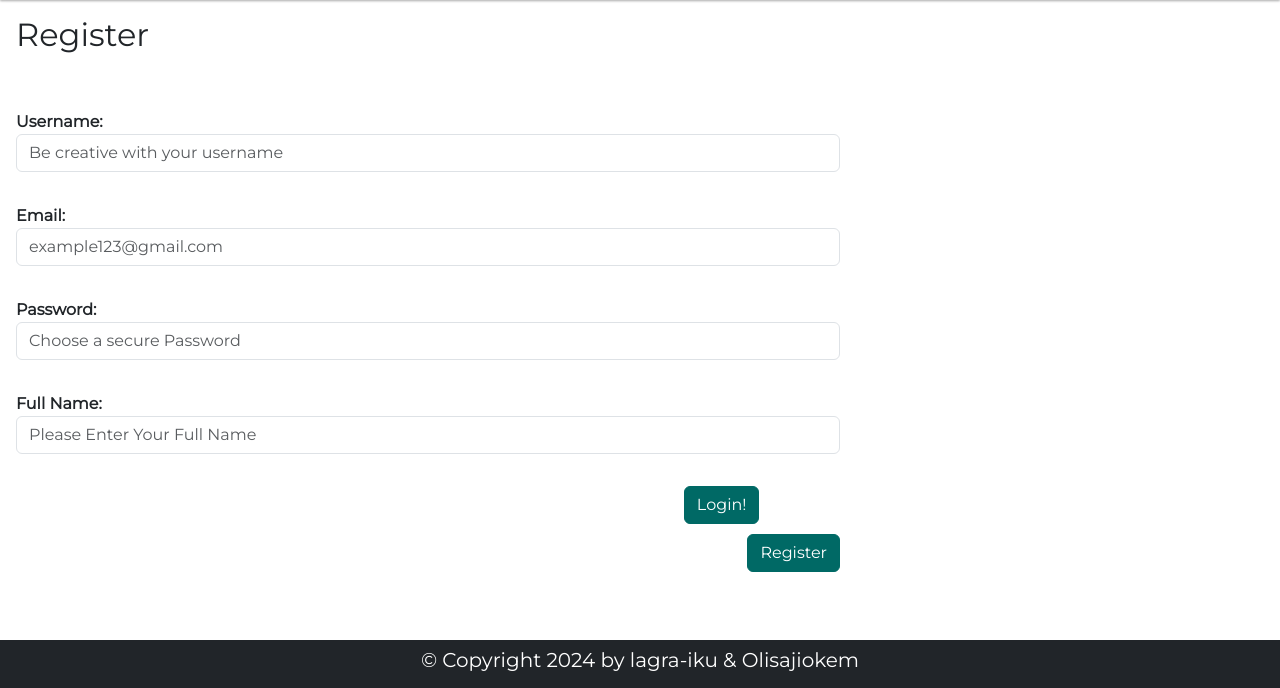
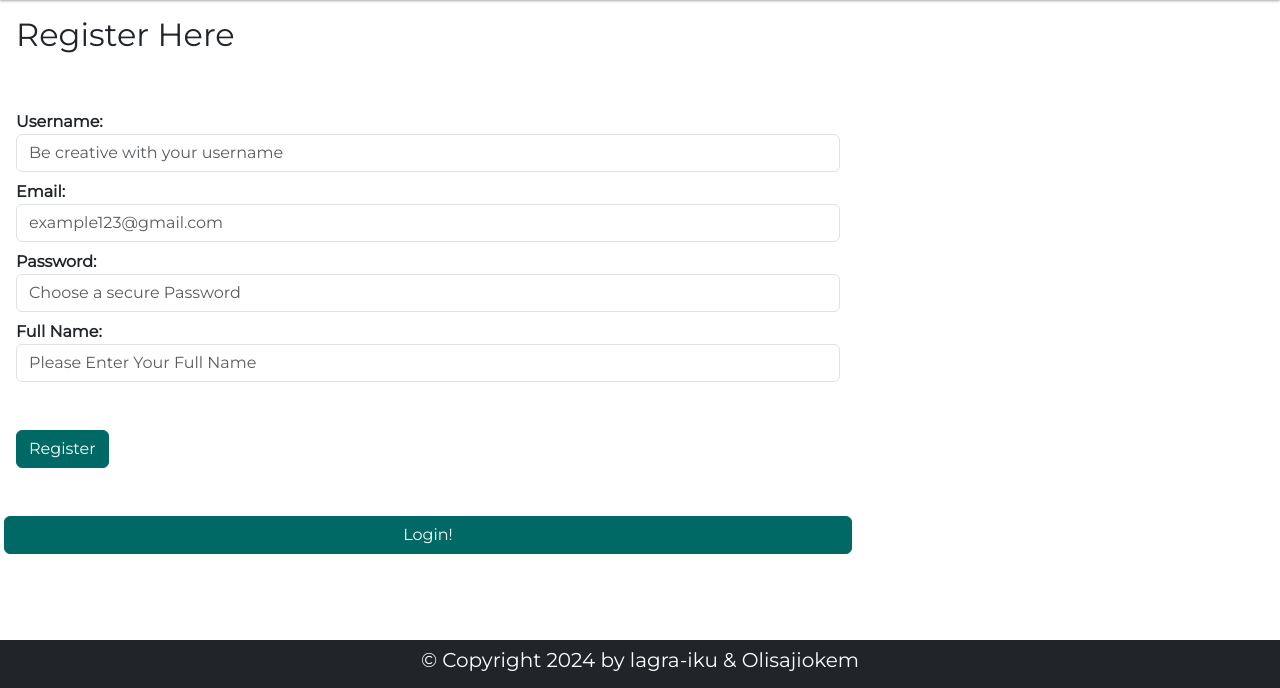
Before and after one commit to lagra-iku/aqua_manager, a Flask app: page /register in a window 1280 px wide. Shown: the part 172-860 px from the top of the page. Run offline with Flask 3, Linux system fonts and the light colour scheme.

Commit message:
editing Registeration and login pages and editing home page

```diff
--- a/templates/user_profile/register.html
+++ b/templates/user_profile/register.html
@@ -1,32 +1,32 @@
 {% extends 'index.html' %}
 
 {% block content %}
-    <h2>Register</h2>
+    <h2>Register Here</h2>
     <div class="row mt-5">
         <div class="col-sm-8">
             <form action="{{ url_for('register') }}" method="POST">
                 <div class="form-group my-2">
                     <label for="username" class="fw-bold">Username:</label>
-                    <input type="text" placeholder="Be creative with your username" id="username" name="username" class="form-control" required><br>
+                    <input type="text" placeholder="Be creative with your username" id="username" name="username" class="form-control" required>
                 </div>
                 <div class="form-group my-2">
                     <label for="email" class="fw-bold">Email:</label>
-                    <input type="text" placeholder="example123@gmail.com" id="email" name="email" class="form-control" required><br>
+                    <input type="text" placeholder="example123@gmail.com" id="email" name="email" class="form-control" required>
                 </div>
                 <div class="form-group my-2">
                     <label for="password" class="fw-bold">Password:</label>
-                    <input type="password" placeholder="Choose a secure Password" id="password" class="form-control" name="password" required><br>
+                    <input type="password" placeholder="Choose a secure Password" id="password" class="form-control" name="password" required>
                 </div>
                 <div class="form-group my-2">
                     <label for="full_name" class="fw-bold">Full Name:</label>
-                    <input type="text" placeholder="Please Enter Your Full Name" id="full_name" name="full_name" class="form-control"required><br>
+                    <input type="text" placeholder="Please Enter Your Full Name" id="full_name" name="full_name" class="form-control"required>
                 </div>
-                <div class="float-md-end my-5">
+                <div class="float-md-left my-5">
                     <button type="submit" class="btn btn-primary">Register</button>
                 </div>
             </form>
 
-            <div class="row float-md-end">
+            <div class="row float-md-left">
                 <a href="{{ url_for('login') }}" class="btn btn-primary">Login!</a>
             </div>
 {% endblock %}
```
